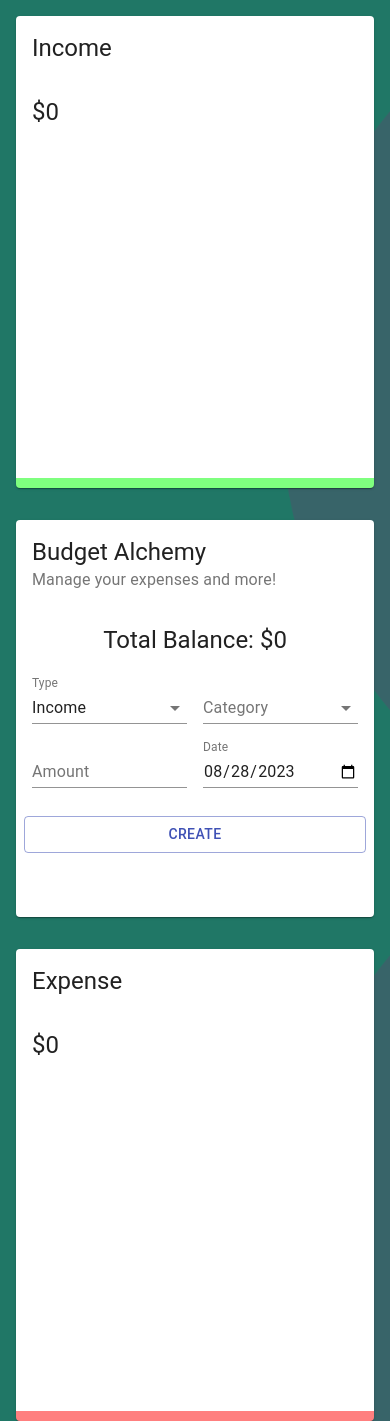
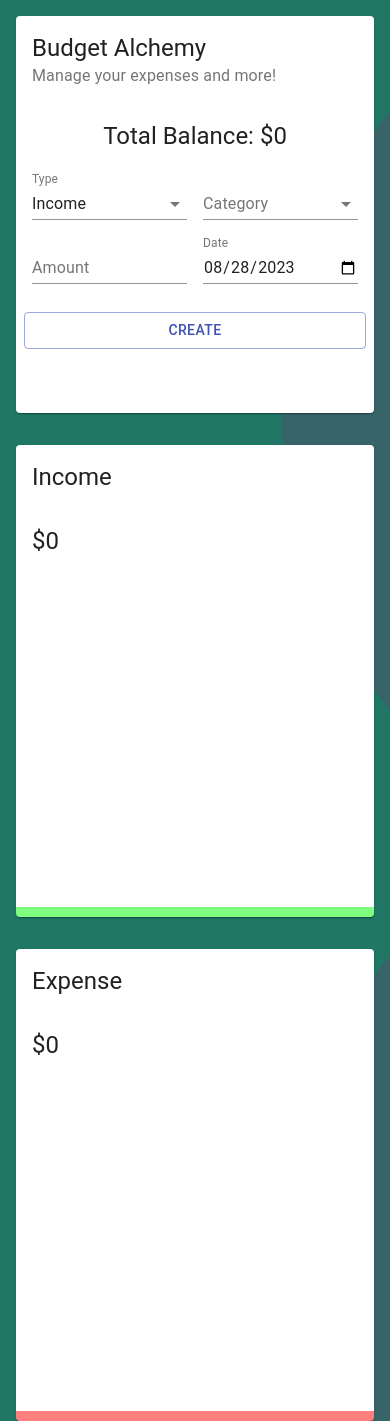
Before and after one commit to olooeez/budget-alchemy, a React (Create React App) app: page / in a window 390 px wide. Built offline with nearby package versions, Linux system fonts and the light colour scheme.

Commit message:
Arrumando a interface no mobile

```diff
--- a/src/App.js
+++ b/src/App.js
@@ -9,13 +9,19 @@ const App = () => {
 
   return (
     <Grid className={classes.grid} container spacing={0} alignItems='center' justifyContent='center' style={{ height: '100vh' }}>
-      <Grid item xs={12} sm={4}>
+      <Grid item xs={12} sm={4} className={classes.mobile}>
         <Details title='Income' />
       </Grid>
-      <Grid item xs={12} sm={3}>
+      <Grid item xs={12} sm={3} className={classes.main}>
         <Main />
       </Grid>
-      <Grid item xs={12} sm={4}>
+      <Grid item xs={12} sm={4} className={classes.desktop}>
+        <Details title='Income' />
+      </Grid>
+      <Grid item xs={12} sm={4} className={classes.mobile}>
+        <Details title='Expense' />
+      </Grid>
+      <Grid item xs={12} sm={4} className={classes.desktop}>
         <Details title='Expense' />
       </Grid>
     </Grid>
--- a/src/styles.js
+++ b/src/styles.js
@@ -16,12 +16,6 @@ export default makeStyles((theme) => ({
       paddingBottom: '5%',
     },
   },
-  last: {
-    [theme.breakpoints.down('sm')]: {
-      marginBottom: theme.spacing(3),
-      paddingBottom: '200px',
-    },
-  },
   grid: {
     '& > *': {
       margin: theme.spacing(2),
```
